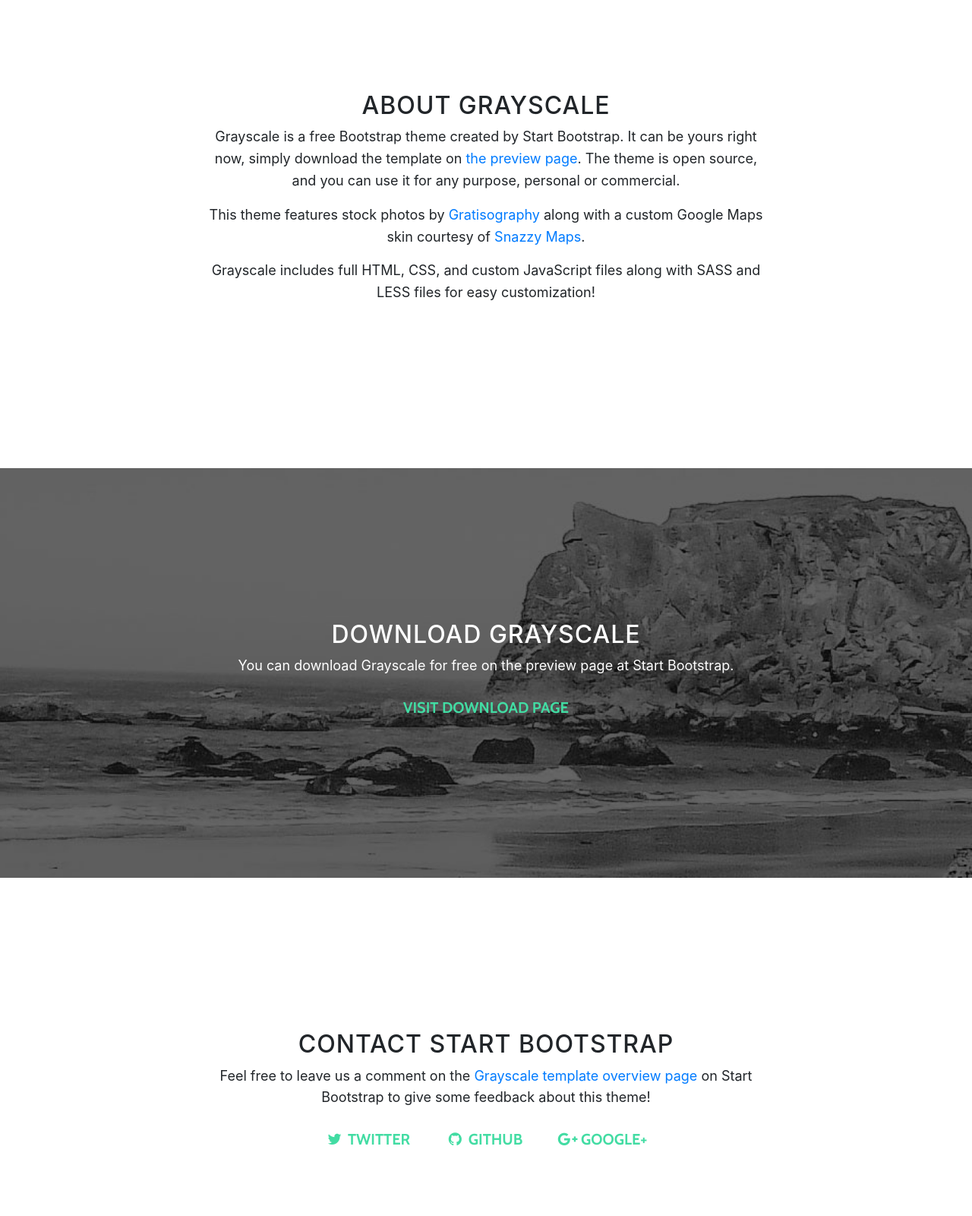
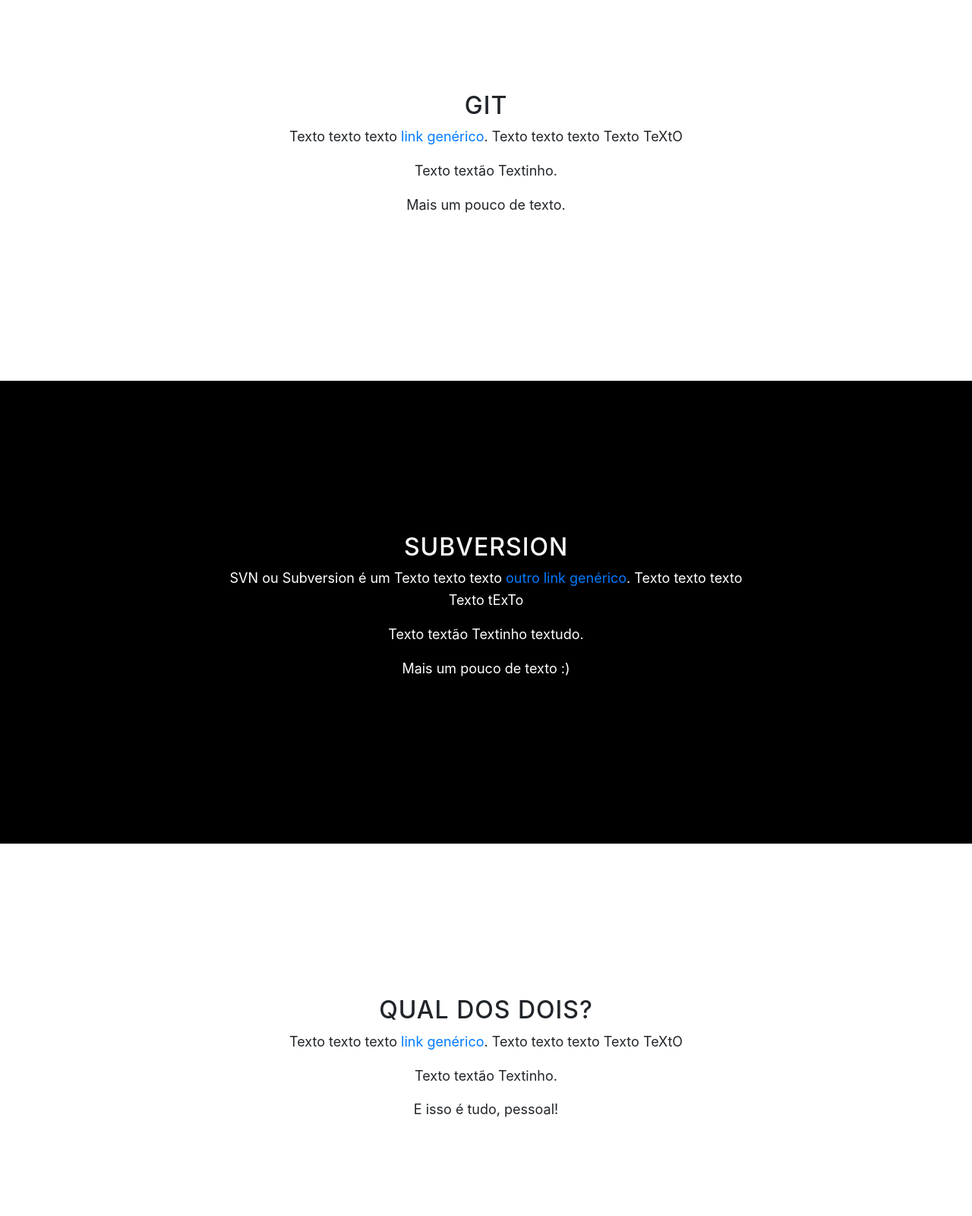
Before and after one commit to allekwrc/site-pesquisa-engsoft, a website with bundled scripts: page index.html in a window 1280 px wide. Shown: the part 880-2480 px from the top of the page at 76% size. Built offline with nearby package versions, Linux system fonts and the light colour scheme; files whose address does not match are found by name.

Commit message:
Modificação do layout da página com adição de imagens, campos, modificação de cores e títulos.

```diff
--- a/index.html
+++ b/index.html
@@ -8,7 +8,7 @@
     <meta name="description" content="">
     <meta name="author" content="">
 
-    <title>Grayscale - Start Bootstrap Theme</title>
+    <title>GIT / SVN</title>
 
     <!-- Bootstrap core CSS -->
     <link href="vendor/bootstrap/css/bootstrap.min.css" rel="stylesheet">
@@ -28,7 +28,7 @@
     <!-- Navigation -->
     <nav class="navbar navbar-expand-lg navbar-light fixed-top" id="mainNav">
       <div class="container">
-        <a class="navbar-brand js-scroll-trigger" href="#page-top">Start Bootstrap</a>
+        <a class="navbar-brand js-scroll-trigger" href="#page-top">HOME</a>
         <button class="navbar-toggler navbar-toggler-right" type="button" data-toggle="collapse" data-target="#navbarResponsive" aria-controls="navbarResponsive" aria-expanded="false" aria-label="Toggle navigation">
           Menu
           <i class="fa fa-bars"></i>
@@ -36,13 +36,13 @@
         <div class="collapse navbar-collapse" id="navbarResponsive">
           <ul class="navbar-nav ml-auto">
             <li class="nav-item">
-              <a class="nav-link js-scroll-trigger" href="#about">About</a>
+              <a class="nav-link js-scroll-trigger" href="#about">GIT</a>
             </li>
             <li class="nav-item">
-              <a class="nav-link js-scroll-trigger" href="#download">Download</a>
+              <a class="nav-link js-scroll-trigger" href="#download">SUBVERSION</a>
             </li>
             <li class="nav-item">
-              <a class="nav-link js-scroll-trigger" href="#contact">Contact</a>
+              <a class="nav-link js-scroll-trigger" href="#contact">Qual dos dois?</a>
             </li>
           </ul>
         </div>
@@ -55,9 +55,11 @@
         <div class="container">
           <div class="row">
             <div class="col-lg-8 mx-auto">
-              <h1 class="brand-heading">Grayscale</h1>
-              <p class="intro-text">A free, responsive, one page Bootstrap theme.
-                <br>Created by Start Bootstrap.</p>
+              <h1 class="brand-heading">GIT / SVN</h1>
+              <p class="intro-text">Um texto de apresentação aqui, talvez.
+                <br>Criado por nóis. É nóis! Chupa society.
+                <br>Tá na dúvida, parça? Clica ai na setinha e descobre o que são essas siglas marotas que ajudam o dev a desenvolver seus projetchenhos.
+                </p>
               <a href="#about" class="btn btn-circle js-scroll-trigger">
                 <i class="fa fa-angle-double-down animated"></i>
               </a>
@@ -72,14 +74,11 @@
       <div class="container">
         <div class="row">
           <div class="col-lg-8 mx-auto">
-            <h2>About Grayscale</h2>
-            <p>Grayscale is a free Bootstrap theme created by Start Bootstrap. It can be yours right now, simply download the template on
-              <a href="http://startbootstrap.com/template-overviews/grayscale/">the preview page</a>. The theme is open source, and you can use it for any purpose, personal or commercial.</p>
-            <p>This theme features stock photos by
-              <a href="http://gratisography.com/">Gratisography</a>
-              along with a custom Google Maps skin courtesy of
-              <a href="http://snazzymaps.com/">Snazzy Maps</a>.</p>
-            <p>Grayscale includes full HTML, CSS, and custom JavaScript files along with SASS and LESS files for easy customization!</p>
+            <h2>GIT</h2>
+            <p>Texto texto texto
+              <a href="http://startbootstrap.com/template-overviews/grayscale/">link genérico</a>. Texto texto texto Texto TeXtO</p>
+            <p>Texto textão Textinho.</p>
+            <p>Mais um pouco de texto.</p>
           </div>
         </div>
       </div>
@@ -89,9 +88,11 @@
     <section id="download" class="download-section content-section text-center">
       <div class="container">
         <div class="col-lg-8 mx-auto">
-          <h2>Download Grayscale</h2>
-          <p>You can download Grayscale for free on the preview page at Start Bootstrap.</p>
-          <a href="http://startbootstrap.com/template-overviews/grayscale/" class="btn btn-default btn-lg">Visit Download Page</a>
+          <h2>SUBVERSION</h2>
+          <p>SVN ou Subversion é um Texto texto texto
+              <a href="http://startbootstrap.com/template-overviews/grayscale/"> outro link genérico</a>. Texto texto texto Texto tExTo</p>
+            <p>Texto textão Textinho textudo.</p>
+            <p>Mais um pouco de texto :)</p>
         </div>
       </div>
     </section>
@@ -101,37 +102,30 @@
       <div class="container">
         <div class="row">
           <div class="col-lg-8 mx-auto">
-            <h2>Contact Start Bootstrap</h2>
-            <p>Feel free to leave us a comment on the
-              <a href="http://startbootstrap.com/template-overviews/grayscale/">Grayscale template overview page</a>
-              on Start Bootstrap to give some feedback about this theme!</p>
-            <ul class="list-inline banner-social-buttons">
-              <li class="list-inline-item">
-                <a href="https://twitter.com/SBootstrap" class="btn btn-default btn-lg">
-                  <i class="fa fa-twitter fa-fw"></i>
-                  <span class="network-name">Twitter</span>
-                </a>
-              </li>
-              <li class="list-inline-item">
-                <a href="https://github.com/BlackrockDigital/startbootstrap" class="btn btn-default btn-lg">
-                  <i class="fa fa-github fa-fw"></i>
-                  <span class="network-name">Github</span>
-                </a>
-              </li>
-              <li class="list-inline-item">
-                <a href="https://plus.google.com/+Startbootstrap/posts" class="btn btn-default btn-lg">
-                  <i class="fa fa-google-plus fa-fw"></i>
-                  <span class="network-name">Google+</span>
-                </a>
-              </li>
-            </ul>
+            <h2>Qual dos dois?</h2>
+           <p>Texto texto texto
+              <a href="http://startbootstrap.com/template-overviews/grayscale/">link genérico</a>. Texto texto texto Texto TeXtO</p>
+            <p>Texto textão Textinho.</p>
+            <p>E isso é tudo, pessoal!</p>
+
           </div>
         </div>
       </div>
     </section>
 
     <!-- Map Section -->
-    <div id="map"></div>
+    <section id="download" class="download-section content-section text-center">
+      <div class="container">
+        <div class="col-lg-8 mx-auto">
+          <h2>Mais alguma coisa aqui, talvez</h2>
+          <p>T-E-X-T-O Texto texto texto
+              <a href="http://startbootstrap.com/template-overviews/grayscale/"> mais outro link genérico</a>. Texto texto texto Texto t_e_x_t_o</p>
+            <p>Texto textão Textinho textudo textando texas.</p>
+            <p>Mais um pouco de texto :P.</p>
+        </div>
+      </div>
+    </section>
+
 
     <!-- Footer -->
     <footer>
```
Also changed, not shown: img/downloads-bg.jpg (deleted), img/gitimage2.jpg (added), img/intro-bg.jpg (deleted), img/map-marker.svg (deleted), img/ppg.gif (added), img/svnimage2.jpg (added), 1 other file.
